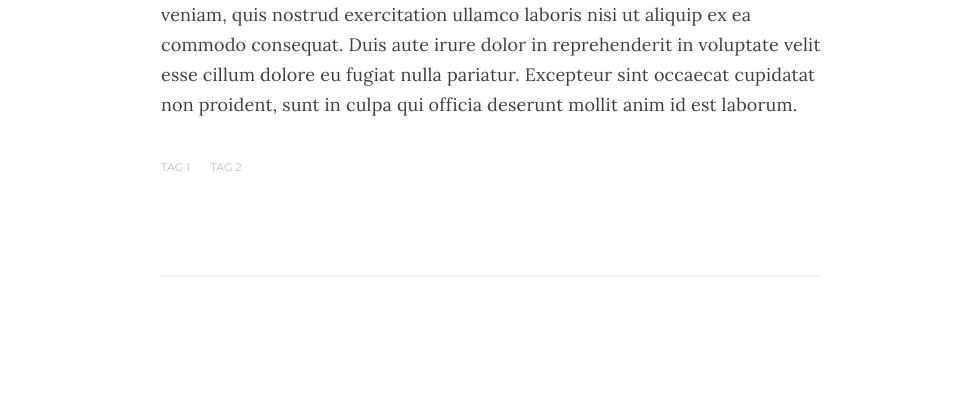
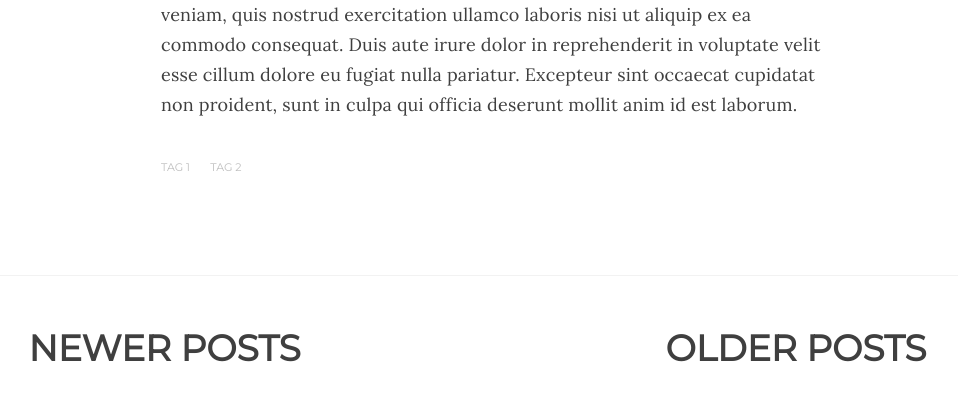
Before and after one commit to juanito-lansangan/frontendlessons, a PHP site: page / in a window 1280 px wide. Shown: the part 2636-3056 px from the top of the page, without its empty margins (149-1107 px from the left). Before the commit the page ends 2913 px from the top, so only its background shows below. Run offline with PHP 8.4, Linux system fonts and the light colour scheme; style sheets or scripts are compiled from the project's sources.

Commit message:
03/25/17 complete styles for footer nav

```diff
--- a/01-html/assets/css/components/_article.scss
+++ b/01-html/assets/css/components/_article.scss
@@ -45,4 +45,7 @@
 		    width: rem(76);
 		}
 	}
+	&:last-child {
+		border-bottom: none;
+	}
 }
--- a/01-html/assets/css/components/_main.scss
+++ b/01-html/assets/css/components/_main.scss
@@ -1,5 +1,24 @@
+* {
+	box-sizing: border-box;
+}
 .o-footer {
+	display: block;
+    border-top: 1px solid $light-gray2;
+
 	&__nav {
-		text-transform: uppercase;
+	    display: inline-block;
+	    width: 49%;
+	    padding: rem(30) 0;
+	    text-align: center;
+	    text-transform: uppercase;
+	    font-weight: bold;
+	    @include breakpoint(small) {
+	    	font-size: rem(36);
+	    	padding: rem(50) 0;
+	    }
+	    &:hover {
+	    	background: $light-green;
+	    	color: $white;
+	    }
 	}
 }
--- a/01-html/index.php
+++ b/01-html/index.php
@@ -15,10 +15,10 @@
 		<?php include('partials/article-list.php'); ?>
 	</main>
 
-	<!-- <foother class="o-footer">
+	<foother class="o-footer">
 		<a href="#" class="o-footer__nav">Newer Posts</a>
 		<a href="#" class="o-footer__nav">Older Posts</a>
-	</footer> -->
+	</footer>
 
 </body>
 </html>
```
